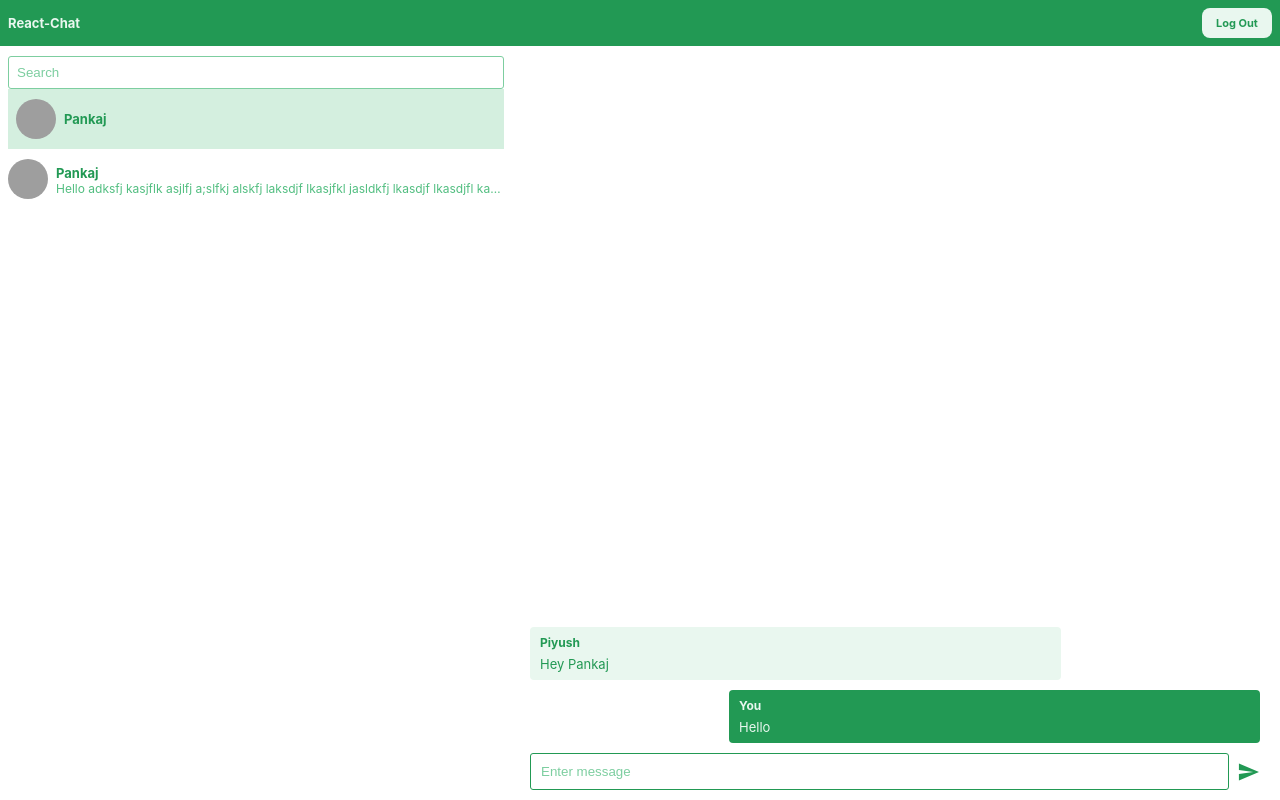
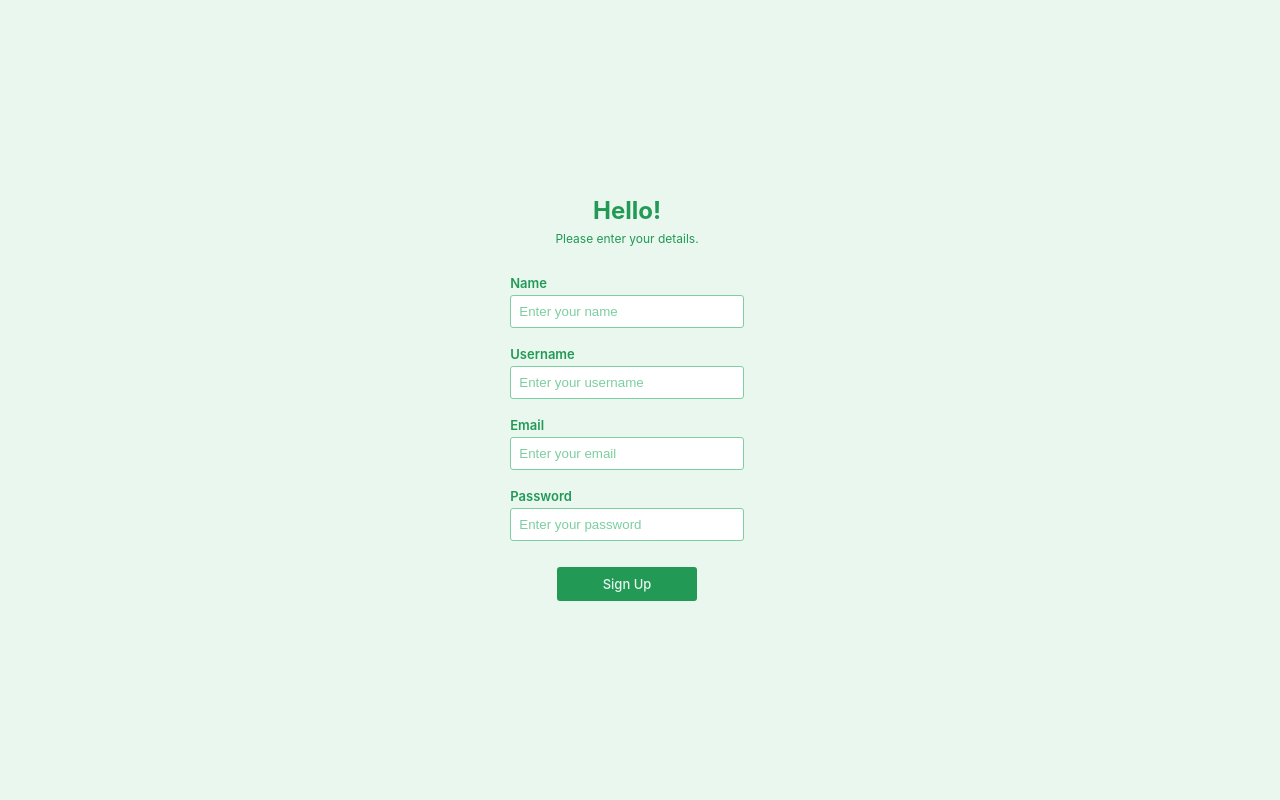
Before and after one commit to coderxpb/react-chat, a React (Vite) app: page /signup in a window 1280 px wide. Built offline with nearby package versions, Linux system fonts and the light colour scheme; no server answers; grey boxes are pictures that could not be loaded.

Commit message:
feat: firebase + signup

```diff
--- a/package.json
+++ b/package.json
@@ -9,6 +9,7 @@
     "preview": "vite preview"
   },
   "dependencies": {
+    "firebase": "^9.16.0",
     "react": "^18.2.0",
     "react-dom": "^18.2.0",
     "react-icons": "^4.7.1"
--- a/src/App.jsx
+++ b/src/App.jsx
@@ -1,9 +1,11 @@
 import Home from "./pages/Home";
+import Signup from "./pages/Signup";
+import Login from "./pages/Login";
 
 function App() {
   return (
     <>
-      <Home />
+      <Signup />
     </>
   );
 }
--- /dev/null
+++ b/src/firebase.js
@@ -0,0 +1,14 @@
+import { initializeApp } from "firebase/app";
+import { getAuth } from "firebase/auth";
+
+const firebaseConfig = {
+  apiKey: import.meta.env.VITE_FIREBASE_KEY,
+  authDomain: "react-chat-a40ed.firebaseapp.com",
+  projectId: "react-chat-a40ed",
+  storageBucket: "react-chat-a40ed.appspot.com",
+  messagingSenderId: "994122803967",
+  appId: "1:994122803967:web:be140dff281f55756a3aca",
+};
+
+export const app = initializeApp(firebaseConfig);
+export const auth = getAuth();
--- a/src/pages/Signup.jsx
+++ b/src/pages/Signup.jsx
@@ -1,6 +1,28 @@
 import React from "react";
+import { auth } from "../firebase";
+import { createUserWithEmailAndPassword } from "firebase/auth";
 import classes from "../style.module.scss";
+
 const Signup = () => {
+  const submitHandler = (e) => {
+    e.preventDefault();
+    const name = e.target[0].value;
+    const username = e.target[1].value;
+    const email = e.target[2].value;
+    const password = e.target[3].value;
+
+    createUserWithEmailAndPassword(auth, email, password)
+      .then((userCredential) => {
+        // Signed in
+        const user = userCredential.user;
+        // ...
+      })
+      .catch((error) => {
+        const errorCode = error.code;
+        const errorMessage = error.message;
+        // ..
+      });
+  };
   return (
     <div className={`${classes.page} ${classes.pageCentered}`}>
       <div className={classes.center}>
@@ -9,7 +31,7 @@ const Signup = () => {
           <p className={classes.subtitle} style={{ marginBottom: "16px" }}>
             Please enter your details.
           </p>
-          <form className={classes.form}>
+          <form className={classes.form} onSubmit={submitHandler}>
             <label className={classes.formLabel}>
               Name
               <input
@@ -27,6 +49,15 @@ const Signup = () => {
                 minLength={3}
                 required
                 placeholder="Enter your username"
+                className={`${classes.formInput} ${classes.formInputText}`}
+              />
+            </label>
+            <label className={classes.formLabel}>
+              Email
+              <input
+                type="email"
+                required
+                placeholder="Enter your email"
                 className={`${classes.formInput} ${classes.formInputText}`}
               />
             </label>
```
Also changed, not shown: 1 other file (tests, documents, lock files or other folders).
